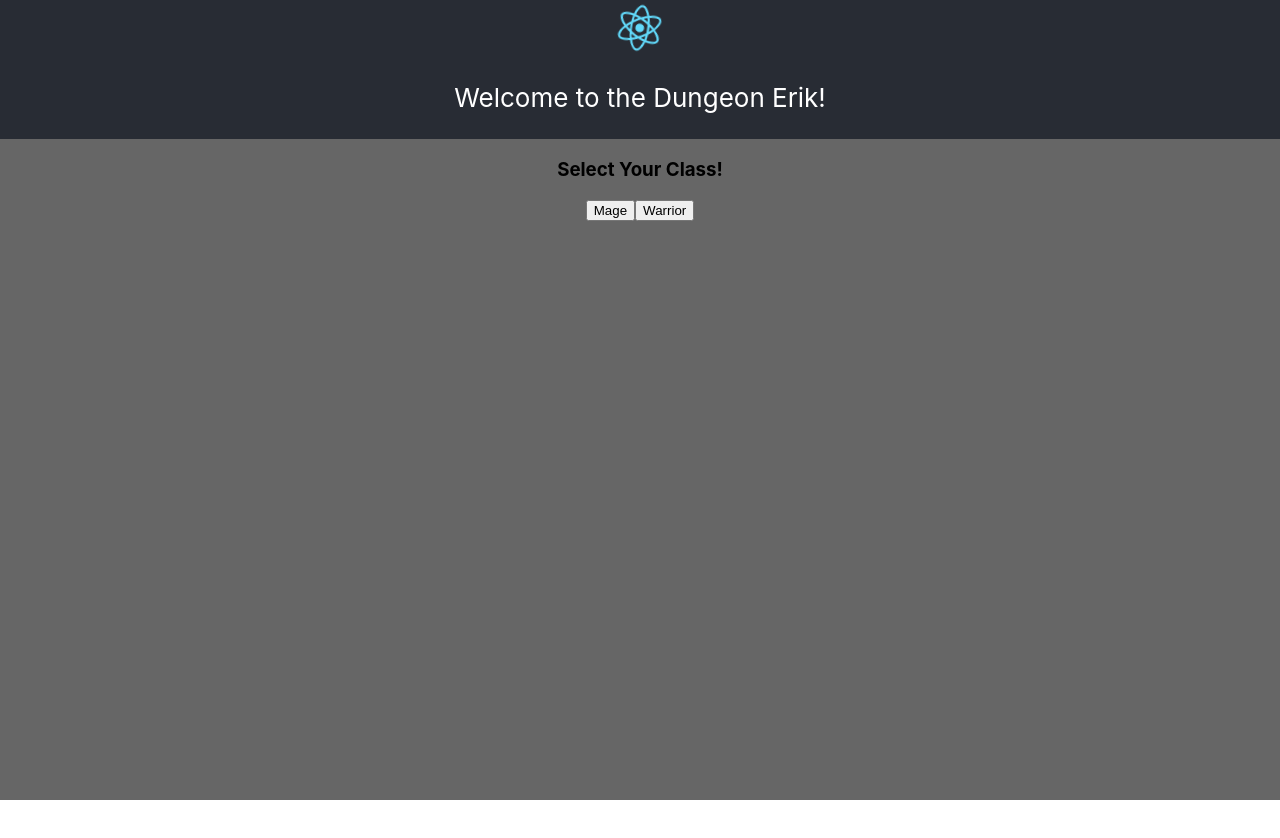
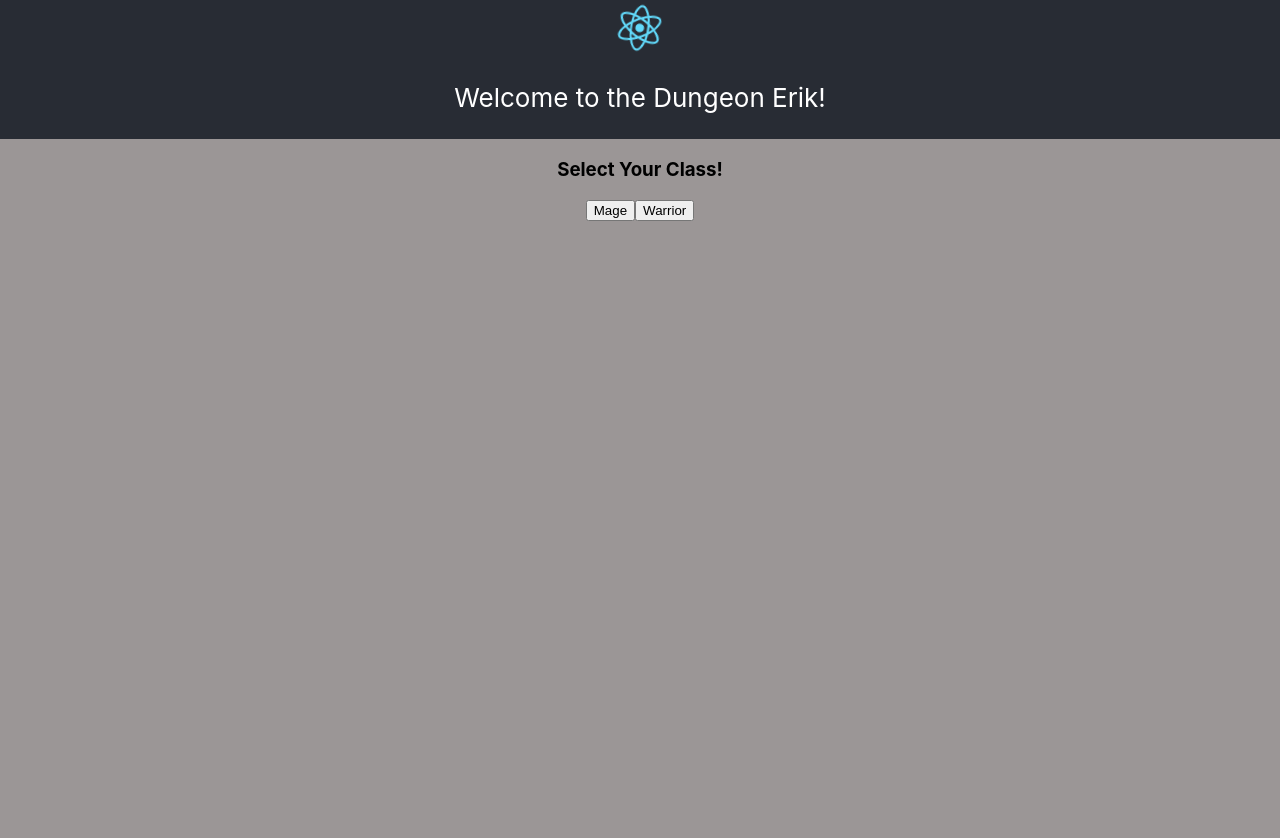
Before and after one commit to erikbcode/tbg, a React (Create React App) app: page / in a window 1280 px wide. Shown: the top 838 px of the page. Before the commit the page ends 800 px from the top, so only its background shows below. Built offline with nearby package versions, Linux system fonts and the light colour scheme.

Commit message:
Changed background color of app

```diff
--- a/src/App.css
+++ b/src/App.css
@@ -1,7 +1,7 @@
 .App {
   text-align: center;
-  background-color: #666666;
-  min-height: 800px;
+  background-color: #9b9696;
+  min-height: 60rem;
 }
 
 .App-logo {
```
